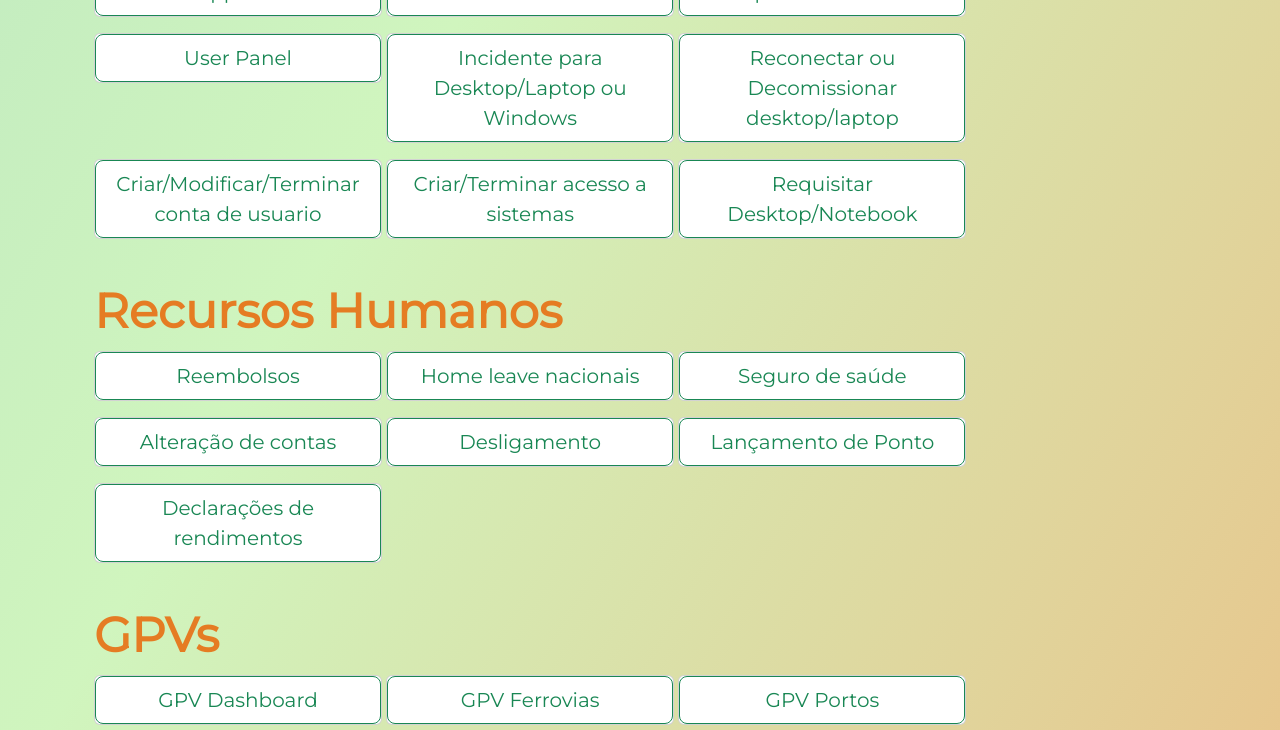
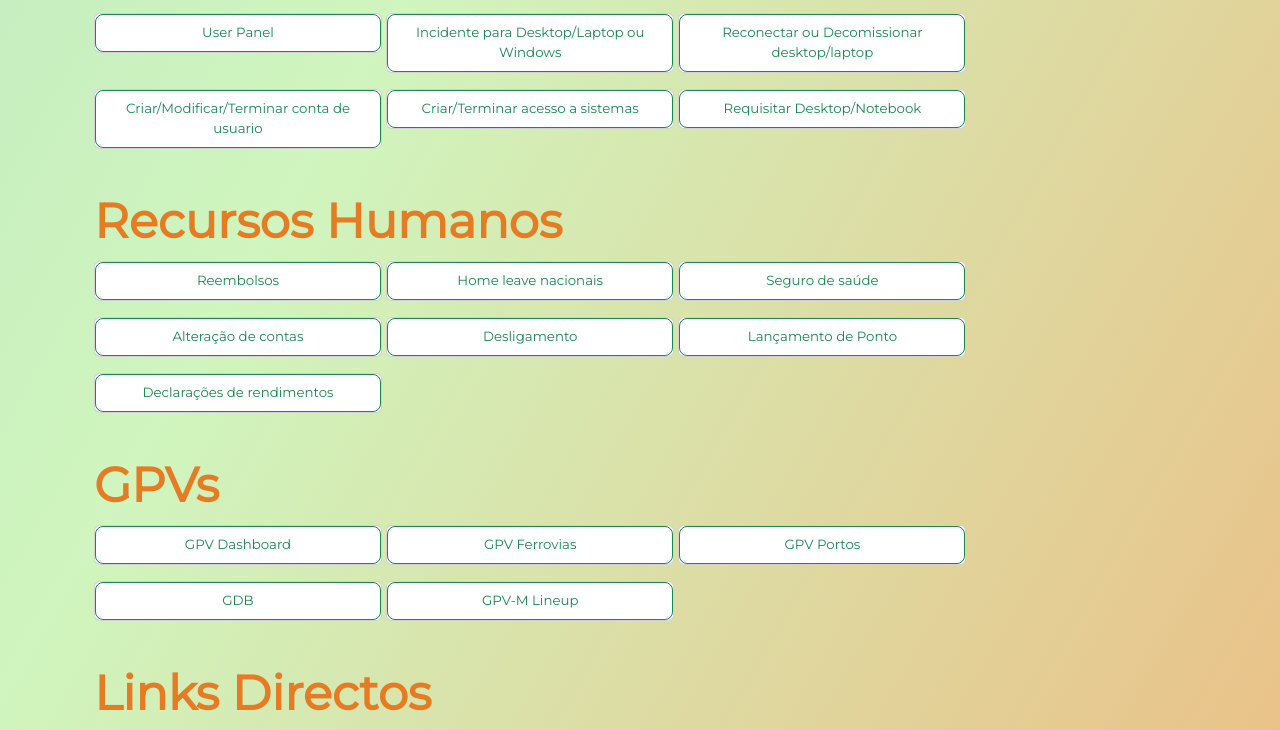
Before and after one commit to abubacar-aliasse/Netware, a plain HTML site: page index.html in a window 1280 px wide. Shown: the part 601-1331 px from the top of the page. Drawn offline with nearby package versions, Linux system fonts and the light colour scheme.

Commit message:
Add files via upload

```diff
--- a/css/style.css
+++ b/css/style.css
@@ -25,3 +25,7 @@ h1{
 h2{
     color: #E57C23;
 }
+
+.btn-lg{
+font-size: smaller;
+}
```
Also changed, not shown: index.html (+1 -1 lines).
